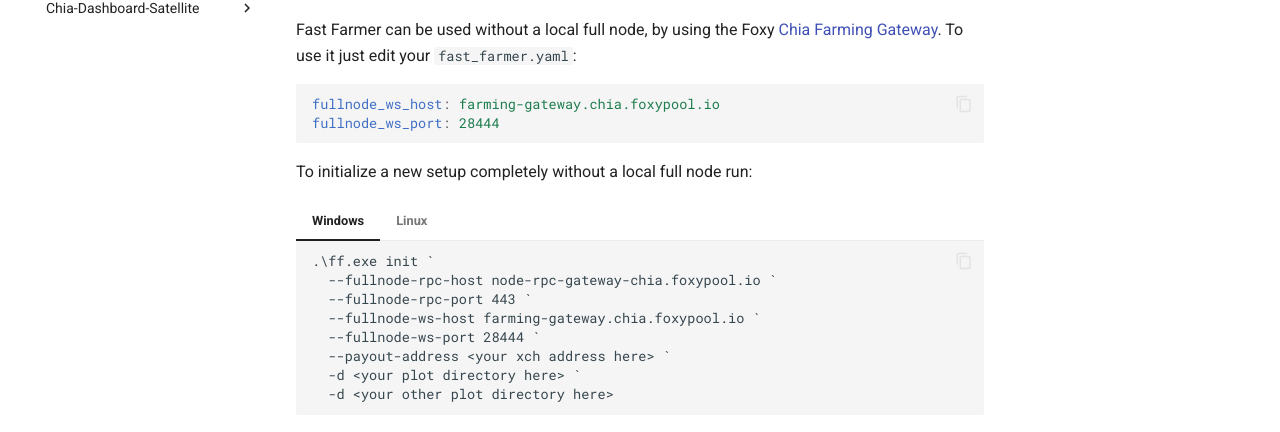
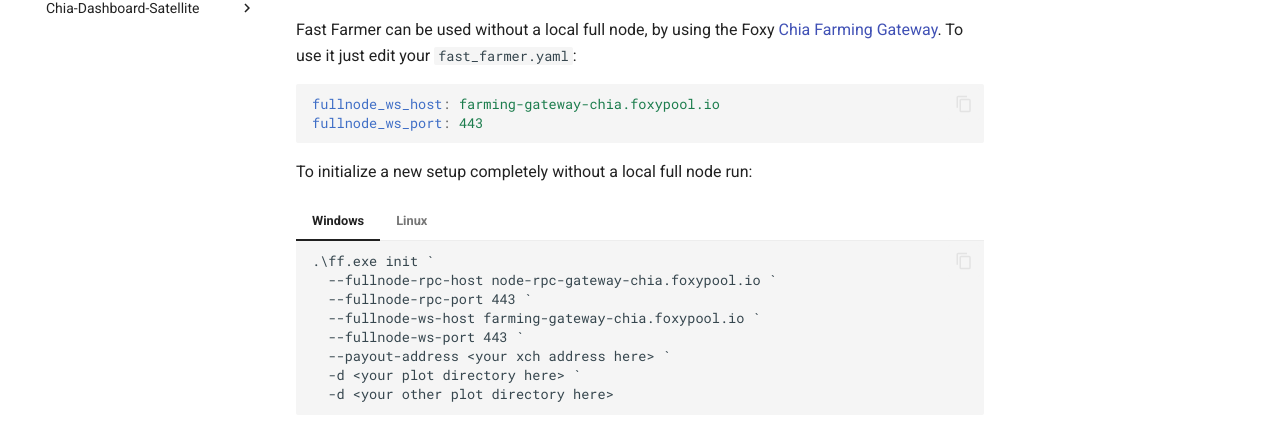
Before and after one commit to foxypool/docs, an MkDocs documentation site: the page built from docs/proof-of-spacetime/fast-farmer/index.md, in a window 1280 px wide and 1118 px high. Shown: the part 420-852 px from the top of the window. Built offline with MkDocs 1.6.1 and Material for MkDocs 9.7.7, drawn with Linux system fonts in a browser that asks for light colours; comment, search, counter and statistics services are not loaded.

Commit message:
Update fast farmer docs with HA endpoint

````diff
--- a/docs/proof-of-spacetime/fast-farmer/index.md
+++ b/docs/proof-of-spacetime/fast-farmer/index.md
@@ -12,8 +12,8 @@
 
 Fast Farmer can be used without a local full node, by using the Foxy [Chia Farming Gateway](../chia-farming-gateway/index.md). To use it just edit your `fast_farmer.yaml`:
 ```yaml
-fullnode_ws_host: farming-gateway.chia.foxypool.io
-fullnode_ws_port: 28444
+fullnode_ws_host: farming-gateway-chia.foxypool.io
+fullnode_ws_port: 443
 ```
 
 To initialize a new setup completely without a local full node run:
@@ -22,8 +22,8 @@
     .\ff.exe init `
       --fullnode-rpc-host node-rpc-gateway-chia.foxypool.io `
       --fullnode-rpc-port 443 `
-      --fullnode-ws-host farming-gateway.chia.foxypool.io `
-      --fullnode-ws-port 28444 `
+      --fullnode-ws-host farming-gateway-chia.foxypool.io `
+      --fullnode-ws-port 443 `
       --payout-address <your xch address here> `
       -d <your plot directory here> `
       -d <your other plot directory here>
@@ -34,8 +34,8 @@
     ./ff init \
       --fullnode-rpc-host node-rpc-gateway-chia.foxypool.io \
       --fullnode-rpc-port 443 \
-      --fullnode-ws-host farming-gateway.chia.foxypool.io \
-      --fullnode-ws-port 28444 \
+      --fullnode-ws-host farming-gateway-chia.foxypool.io \
+      --fullnode-ws-port 443 \
       --payout-address <your xch address here> \
       -d <your plot directory here> \
       -d <your other plot directory here>
````
